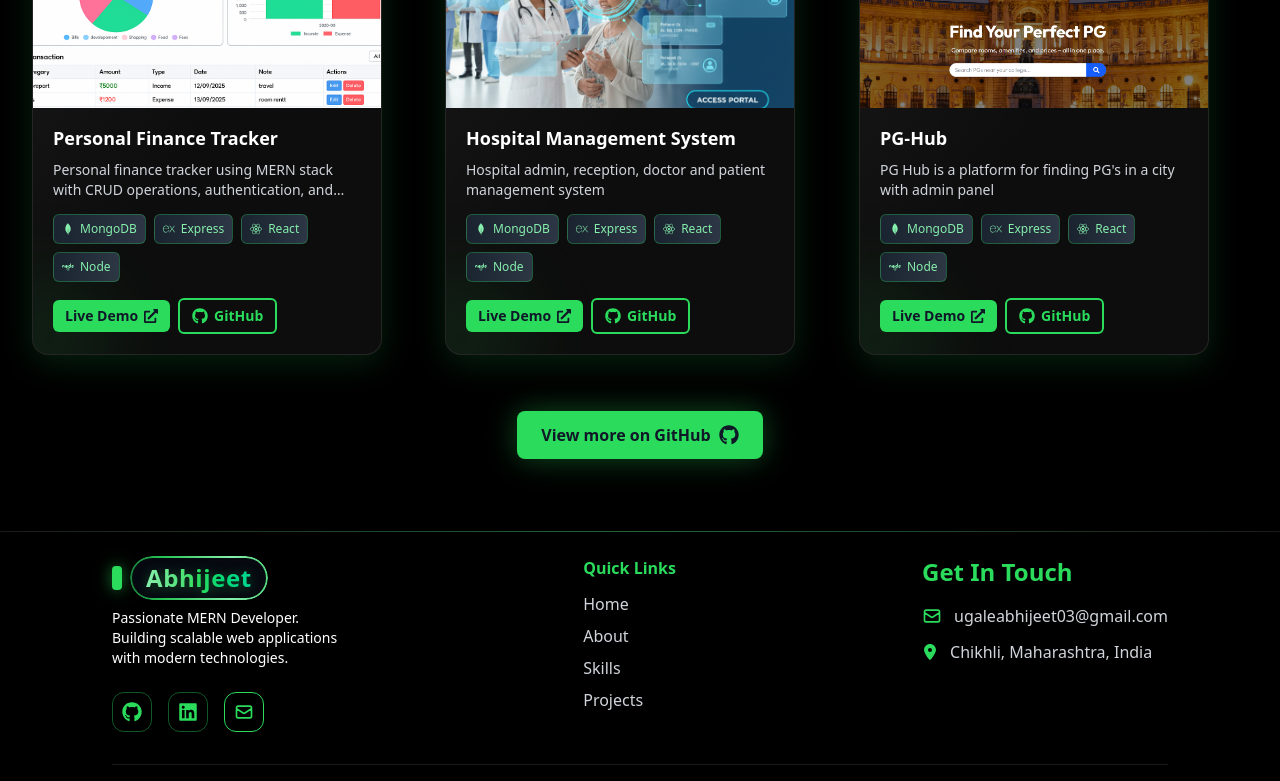
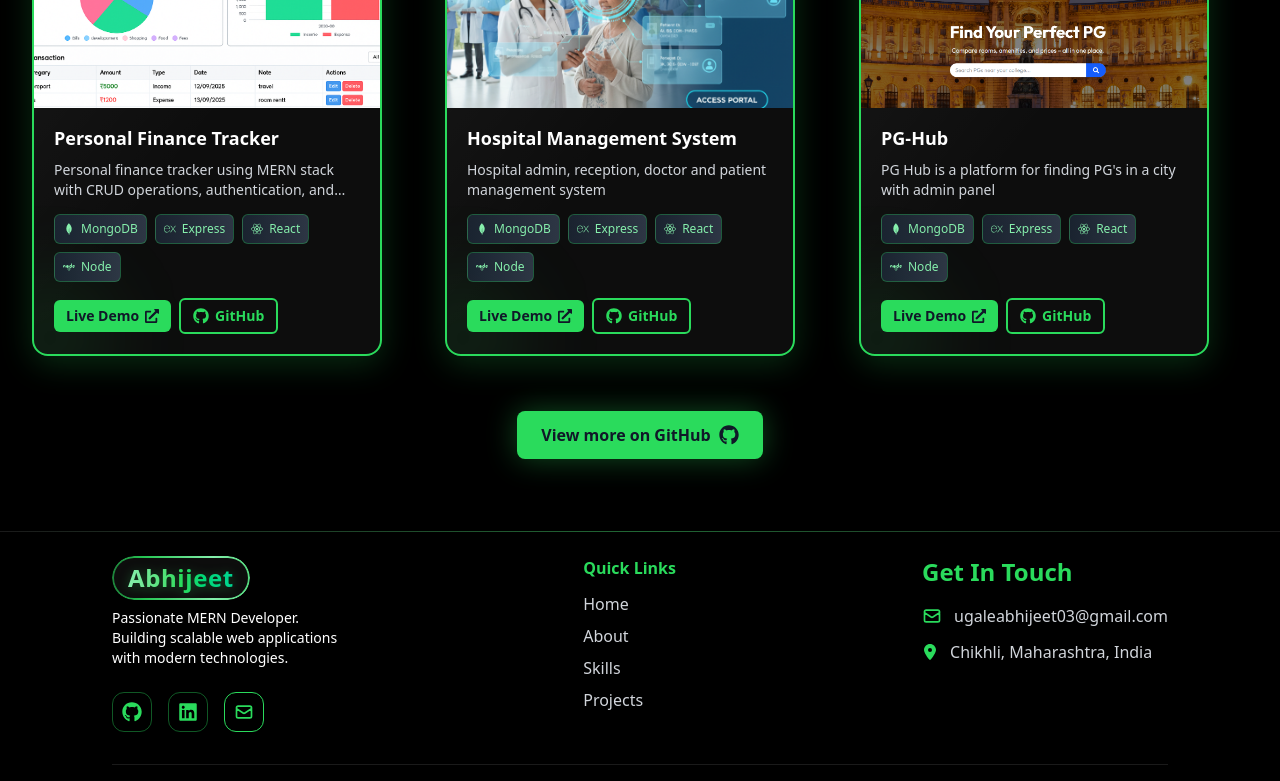
Before and after one commit to Abhijeetdev07/My_Portpolio, a React (Vite) app: page / in a window 1280 px wide. Shown: the part 2669-3450 px from the top of the page. Built offline with nearby package versions, Linux system fonts and the light colour scheme.

Commit message:
update projects cards

```diff
--- a/src/components/Footer.jsx
+++ b/src/components/Footer.jsx
@@ -19,9 +19,8 @@ const Footer = () => {
       <div className="max-w-6xl mx-auto px-6 md:px-8 lg:px-12 py-6">
         <div className="flex flex-col md:flex-row md:items-start md:justify-between gap-8 md:gap-16">
           <div>
-          <a href="#home" onClick={(e) => handleNavClick(e, '#home')} className="flex items-center gap-2 group select-none">
-              <span className="inline-block w-2.5 h-6 rounded-sm bg-[var(--theme-primary)] shadow-[0_0_15px_rgba(var(--theme-primary-rgb),0.6)]"></span>
-              <span className="px-4 py-1.5 rounded-full bg-gray-900/40 backdrop-blur-md logo-border-shine">
+          <a href="#home" className="flex items-center gap-2 group select-none">
+              <span className="px-4 py-1.5 rounded-full bg-white/5 backdrop-blur-md logo-border-shine">
                 <span className="text-2xl font-extrabold tracking-wide bg-gradient-to-r from-[var(--theme-light)] via-[var(--theme-primary)] to-emerald-400 bg-clip-text text-transparent drop-shadow-[0_2px_6px_rgba(var(--theme-primary-rgb),0.35)]">
                   Abhijeet
                 </span>
--- a/src/components/Projects.jsx
+++ b/src/components/Projects.jsx
@@ -76,7 +76,7 @@ const ProjectCard = ({ project }) => {
       variants={itemVariants}
       whileHover={{ y: -6, scale: 1.01 }}
       whileTap={{ scale: 0.99 }}
-      className="group relative bg-white/5 backdrop-blur-xl rounded-2xl overflow-hidden p-5 border border-white/10 shadow-[0_8px_32px_0_rgba(var(--theme-primary-rgb),0.15)] hover:shadow-[0_8px_48px_0_rgba(var(--theme-primary-rgb),0.3)] hover:border-[rgba(var(--theme-primary-rgb),0.3)] transition-all duration-500 ease-out flex flex-col will-change-transform w-full h-full"
+      className="group relative bg-white/5 backdrop-blur-xl rounded-2xl overflow-hidden p-5 border-2 border-[rgba(var(--theme-primary-rgb),1)] shadow-[0_8px_32px_0_rgba(var(--theme-primary-rgb),0.2)] hover:shadow-[0_8px_48px_0_rgba(var(--theme-primary-rgb),0.3)] hover:border-[rgba(var(--theme-primary-rgb),1)] transition-all duration-500 ease-out flex flex-col will-change-transform w-full h-full"
     >
       {/* Glassy background effects */}
       <div className="absolute inset-0 bg-gradient-to-br from-white/5 via-transparent to-transparent pointer-events-none"></div>
```
